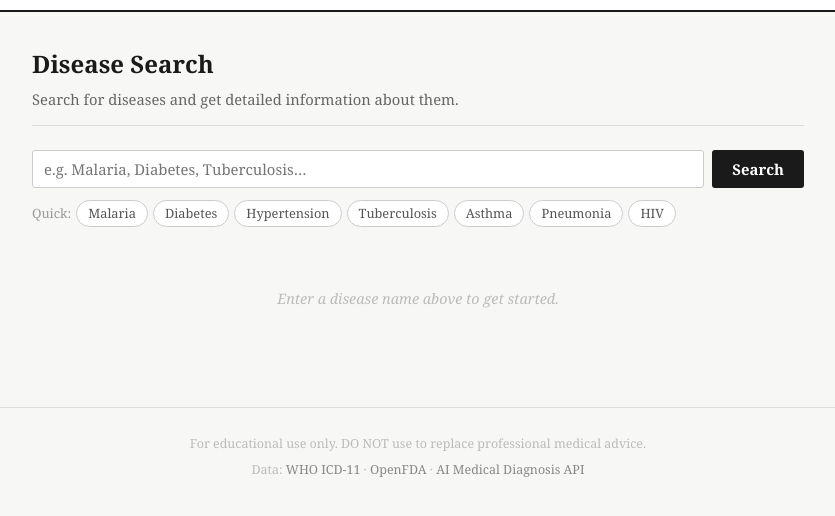
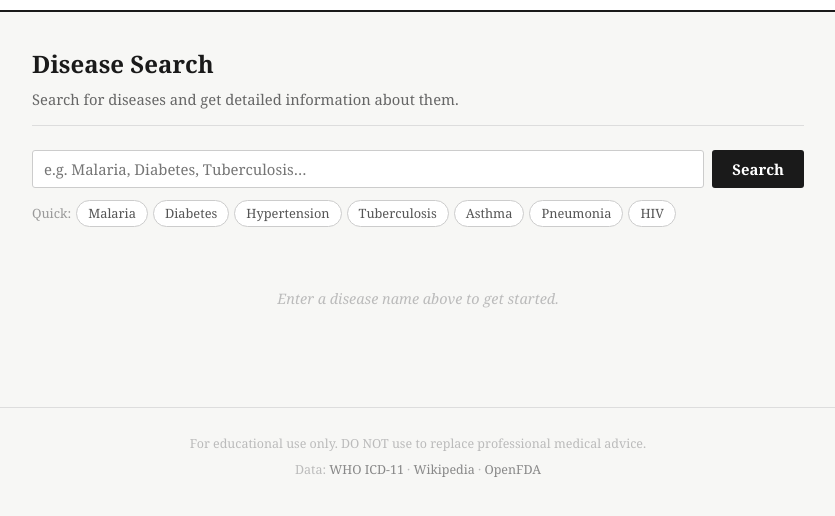
Before and after one commit to Alicia-Keza/health_search, a plain HTML site: page Frontend/index.html in a window 1280 px wide. Shown: the part 48-564 px from the top of the page, without its empty margins (222-1057 px from the left). Drawn offline with Linux system fonts and the light colour scheme.

Commit message:
feat: add Wikipedia to footer data sources

```diff
--- a/Frontend/index.html
+++ b/Frontend/index.html
@@ -186,8 +186,9 @@
     <p class="footer-apis">
       Data:
       <a href="https://icd.who.int/icdapi" target="_blank" rel="noopener">WHO ICD-11</a> ·
-      <a href="https://open.fda.gov/apis/" target="_blank" rel="noopener">OpenFDA</a> ·
-      <a href="https://rapidapi.com/bilgisamapi-api2/api/ai-medical-diagnosis-api-symptoms-to-results" target="_blank" rel="noopener">AI Medical Diagnosis API</a>
+      <a href="https://en.wikipedia.org/api/rest_v1/" target="_blank" rel="noopener">Wikipedia</a> ·
+      <a href="https://open.fda.gov/apis/" target="_blank" rel="noopener">OpenFDA</a>
+
     </p>
   </footer>
 
```
